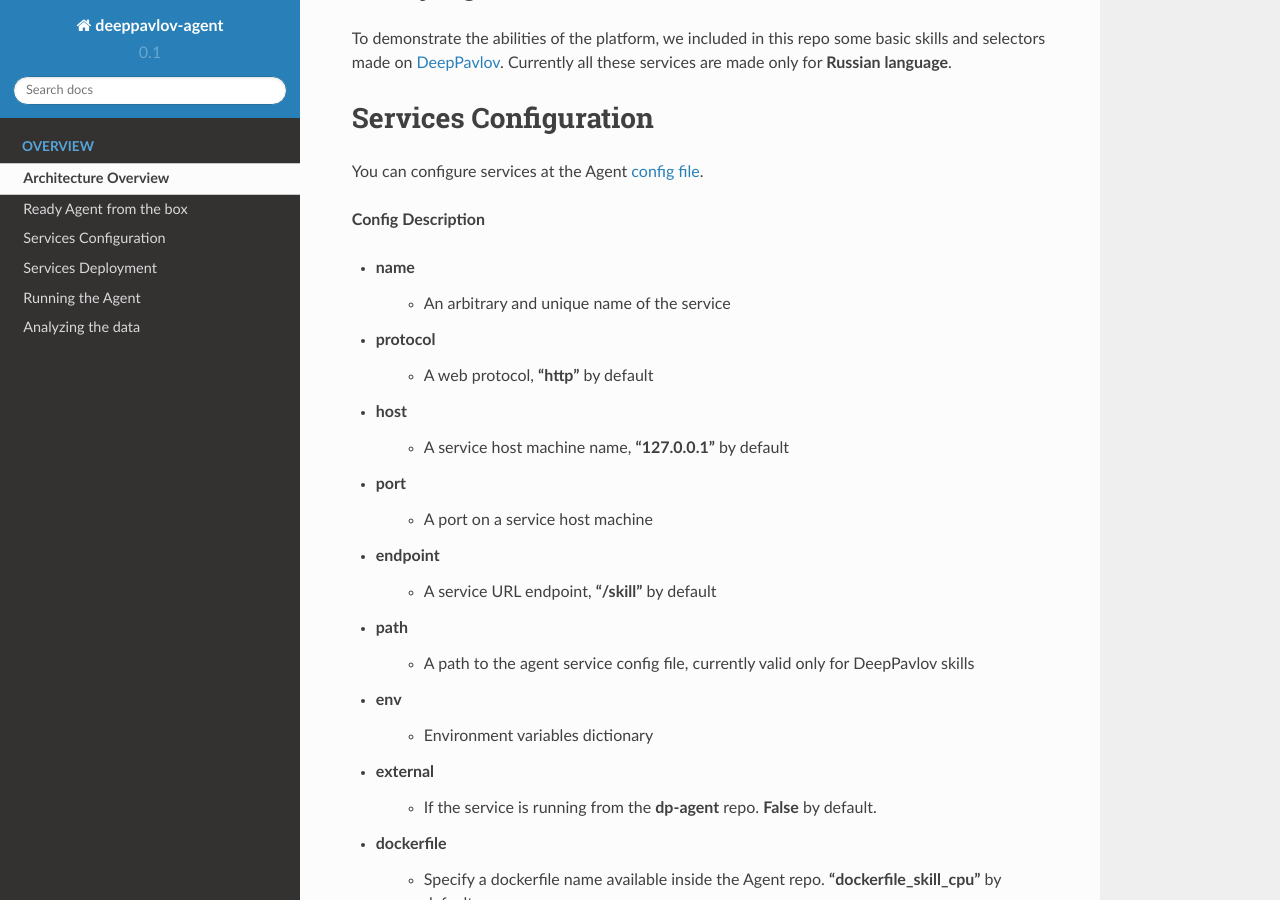
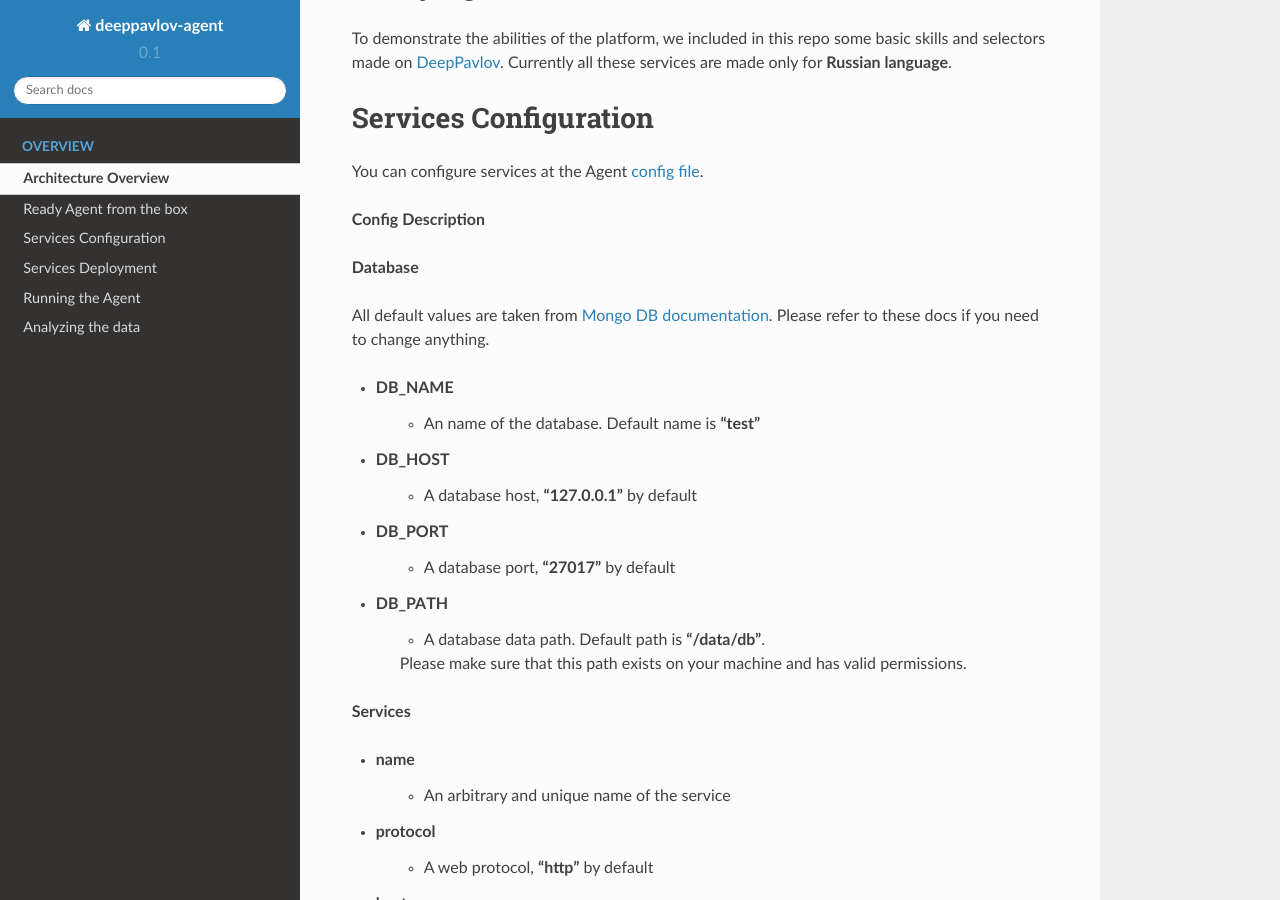
Before and after one commit to deeppavlov/dream, a Sphinx documentation site: the page built from docs/source/intro/overview.rst, in a window 1280 px wide and 900 px high, scrolled down 1427 px. Built offline with Sphinx 7.4.7 and the Read the Docs theme 2.0.0, drawn with Linux system fonts in a browser that asks for light colours; formulas are drawn with MathJax 3.

Commit message:
docs: update with DB config variables

```diff
--- a/docs/source/intro/overview.rst
+++ b/docs/source/intro/overview.rst
@@ -53,6 +53,25 @@ Services Configuration
 You can configure services at the Agent `config file`_.
 
 **Config Description**
+
+**Database**
+
+All default values are taken from `Mongo DB documentation <mongo-docs_>`__. Please refer to these docs if you need to
+change anything.
+
+* **DB_NAME**
+    * An name of the database. Default name is **"test"**
+* **DB_HOST**
+    * A database host, **"127.0.0.1"** by default
+* **DB_PORT**
+    * A database port, **"27017"** by default
+* **DB_PATH**
+    * A database data path. Default path is **"/data/db"**.
+
+    Please make sure that this path exists on your machine and has valid permissions.
+
+
+**Services**
 
 * **name**
     * An arbitrary and unique name of the service
@@ -295,3 +314,4 @@ For example:
 .. _Docker environment configuration: https://github.com/deepmipt/dp-agent/blob/master/docker-compose.yml
 .. _docker-exec: https://docs.docker.com/engine/reference/commandline/exec/
 .. _state: https://deeppavlov-agent.readthedocs.io/en/latest/_static/api.html
+.. _mongo-docs: https://docs.mongodb.com/manual/tutorial/manage-mongodb-processes/
```
